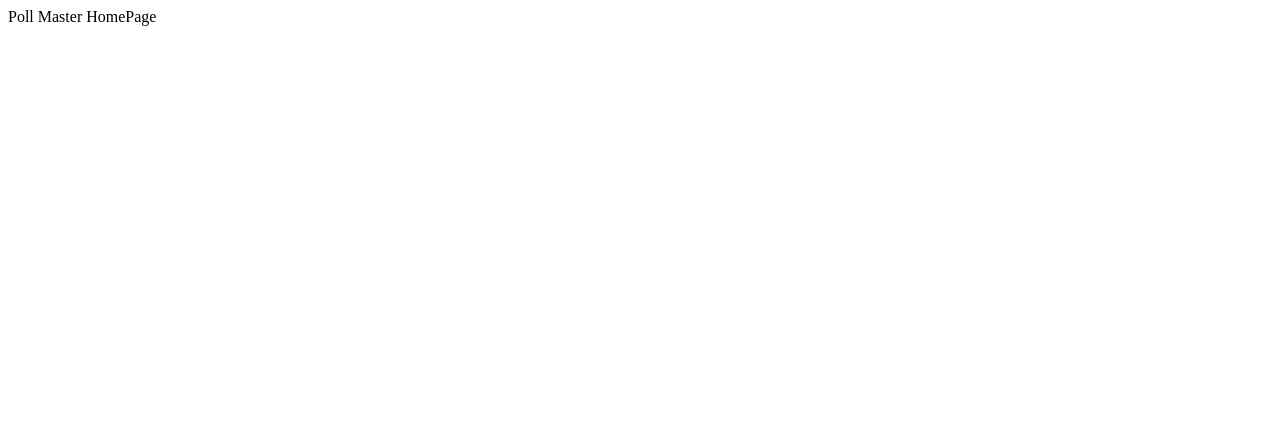
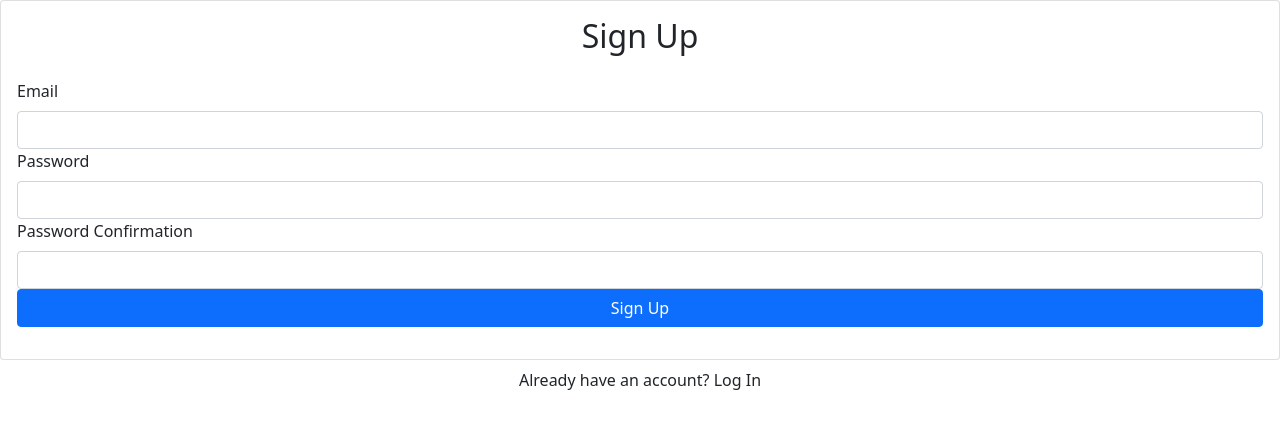
Before and after one commit to SumitVermakgp/poll-master, a React (Create React App) app: page / in a window 1280 px wide. Shown: the top 428 px of the page. Built offline with nearby package versions, Linux system fonts and the light colour scheme.

Commit message:
singnup component prototype

```diff
--- a/package.json
+++ b/package.json
@@ -6,8 +6,11 @@
     "@testing-library/jest-dom": "^5.14.1",
     "@testing-library/react": "^11.2.7",
     "@testing-library/user-event": "^12.8.3",
+    "bootstrap": "^5.1.3",
     "firebase": "^9.1.3",
+    "i": "^0.3.7",
     "react": "^17.0.2",
+    "react-bootstrap": "^1.6.4",
     "react-dom": "^17.0.2",
     "react-scripts": "4.0.3",
     "web-vitals": "^1.1.2"
--- a/src/component/App.js
+++ b/src/component/App.js
@@ -1,7 +1,8 @@
 import React from "react"
+import Signup from "./Singnup";
 
 function App(){
-    return "Poll Master HomePage"
+    return <Signup />
 }
 
 export default App;
--- /dev/null
+++ b/src/component/Singnup.js
@@ -0,0 +1,38 @@
+import React, { useRef, useState } from "react"
+import { Form, Button, Card } from "react-bootstrap"
+
+export default function Signup() {
+  const emailRef = useRef()
+  const passwordRef = useRef()
+  const passwordConfirmRef = useRef()
+
+  return (
+    <>
+      <Card>
+        <Card.Body>
+          <h2 className="text-center mb-4">Sign Up</h2>
+          <Form>
+            <Form.Group id="email">
+              <Form.Label>Email</Form.Label>
+              <Form.Control type="email" ref={emailRef} required />
+            </Form.Group>
+            <Form.Group id="password">
+              <Form.Label>Password</Form.Label>
+              <Form.Control type="password" ref={passwordRef} required />
+            </Form.Group>
+            <Form.Group id="password-confirm">
+              <Form.Label>Password Confirmation</Form.Label>
+              <Form.Control type="password" ref={passwordConfirmRef} required />
+            </Form.Group>
+            <Button className="w-100" type="submit">
+              Sign Up
+            </Button>
+          </Form>
+        </Card.Body>
+      </Card>
+      <div className="w-100 text-center mt-2">
+        Already have an account? Log In
+      </div>
+    </>
+  )
+}
--- a/src/index.js
+++ b/src/index.js
@@ -1,6 +1,7 @@
 import React from "react"
 import ReactDOM from "react-dom"
 import App from "./component/App"
+import "bootstrap/dist/css/bootstrap.min.css"
 
 
 ReactDOM.render(
```
Also changed, not shown: 1 other file (tests, documents, lock files or other folders).
